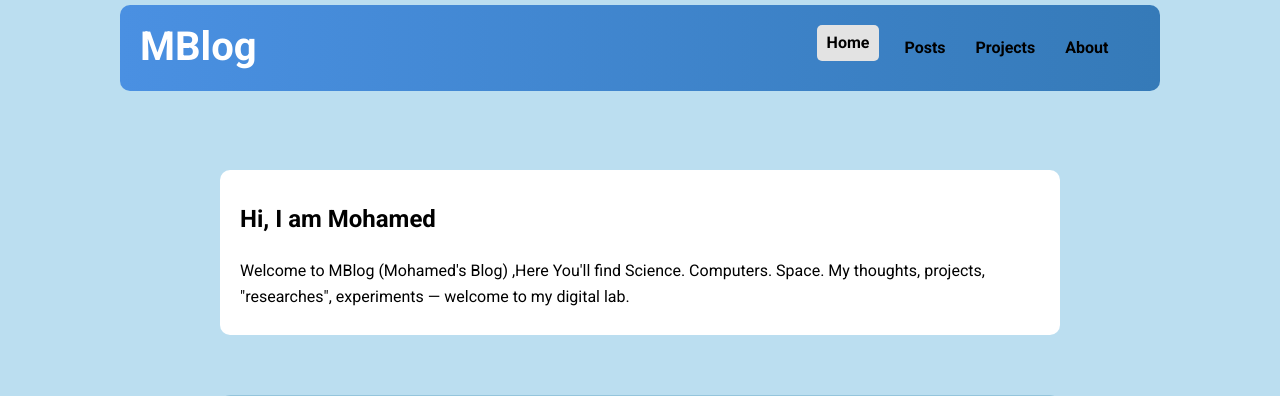
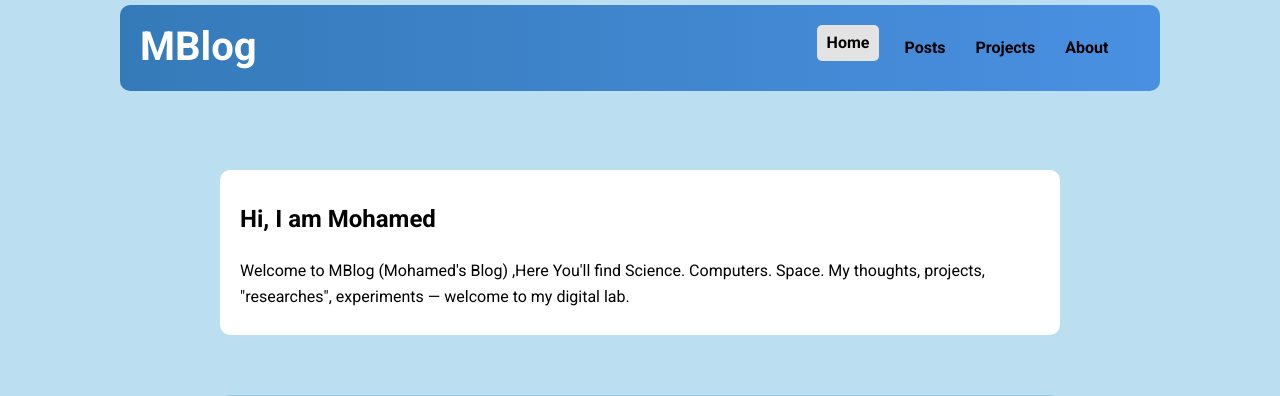
Before and after one commit to nyx7/MBlog, a Flask app: page / in a window 1280 px wide. Shown: the top 396 px of the page. Run offline with Flask 3, Linux system fonts and the light colour scheme; data that the repository does not hold is empty; some libraries are stand-ins or nearby versions.

Commit message:
Update style.css

```diff
--- a/static/style.css
+++ b/static/style.css
@@ -281,7 +281,7 @@ article h1 {
 }
 
 .hero {
-  background: linear-gradient(to right, #4a90e2, #357ab8); /* or a nice image */
+  background: linear-gradient(to left, #4a90e2, #357ab8);
   color: white;
   padding: 3rem 1rem;
   text-align: center;
```
